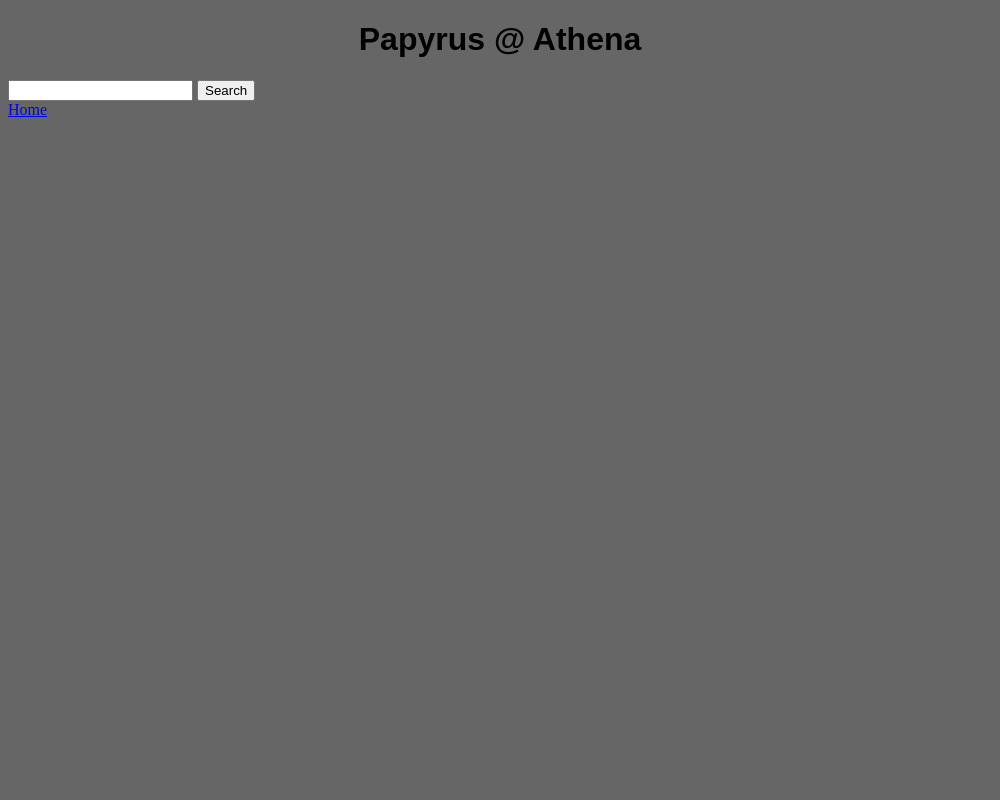
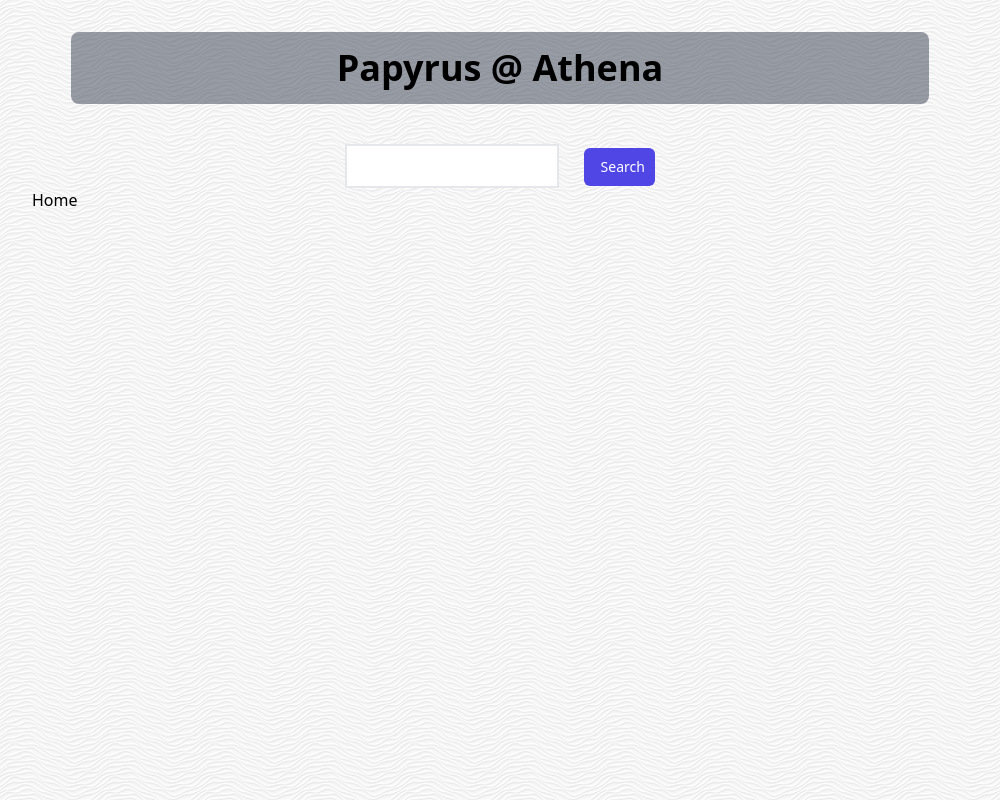
Before and after one commit to nagrampai/papyrus, an Electron app: page src/check-book.html in a window 1000 px wide. Drawn offline with nearby package versions, Linux system fonts and the light colour scheme; files that its build step writes are made by us from their sources; no server answers.

Commit message:
Add tailwind css and some basic styles to check-book

```diff
--- a/main.js
+++ b/main.js
@@ -2,8 +2,8 @@ const { app, BrowserWindow } = require('electron');
 
 const createWindow = () => {
   const win = new BrowserWindow({
-    width: 800,
-    height: 600,
+    width: 1000,
+    height: 700,
     webPreferences: {
       nodeIntegration: true,
       contextIsolation: false,
--- a/package.json
+++ b/package.json
@@ -11,7 +11,8 @@
   "author": "nagesh",
   "license": "MIT",
   "devDependencies": {
-    "electron": "^20.2.0"
+    "electron": "^20.2.0",
+    "tailwindcss": "^3.1.8"
   },
   "dependencies": {
     "mysql": "^2.18.1"
--- a/src/check-book.html
+++ b/src/check-book.html
@@ -2,17 +2,20 @@
 <html>
   <head>
     <meta charset="UTF-8" />
-    <link rel="stylesheet" href="./css/style.css">
+    <link rel="stylesheet" href=".././dist/output.css">
     <title>Papyrus @ Athena</title>
   </head>
-  <body>
-    <h1>Papyrus @ Athena</h1>
-    <form id="book-search-form" action="" target="_top">
-      <input type="search" name="book-id" id="book-id" required >
-      <input type="submit" value="Search">
-    </form>
-    <div id="resultDiv">
-    </div>
+  <body class="p-8">
+
+    <h1 class="text-4xl w-11/12 m-auto bg-gray-700 text-center p-4 rounded-lg bg-opacity-50 font-extrabold mb-10">Papyrus @ Athena</h1>
+    <main class="w-11/12 m-auto">
+      <form id="book-search-form" action="" target="_top" class="text-center">
+        <input type="search" name="book-id" id="book-id" required class="py-2 px-4 border-2 w-3/12" >
+        <input type="submit" value="Search" class="group  w-1/12 justify-center rounded-md border border-transparent bg-indigo-600 py-2 px-4 text-sm font-medium text-white hover:bg-indigo-700 focus:outline-none focus:ring-2 focus:ring-indigo-500 focus:ring-offset-2 ml-5">
+      </form>
+      <div id="resultDiv">
+      </div>
+    </main>
 
     <a href="./index.html"> Home</a>
     <script type="module" src="./js/check-book.js"></script>
--- a/src/css/input.css
+++ b/src/css/input.css
@@ -0,0 +1,7 @@
+@tailwind base;
+@tailwind components;
+@tailwind utilities;
+
+body {
+    background-image: url('.././src/img/white-waves.png');
+}
--- a/src/css/style.css
+++ /dev/null
@@ -1,8 +0,0 @@
-body {
-    background-color: #666666;
-}
-
-h1 {
-    font-family: Arial, Helvetica, sans-serif;
-    text-align: center;
-}
--- a/src/index.html
+++ b/src/index.html
@@ -2,7 +2,7 @@
 <html>
   <head>
     <meta charset="UTF-8" />
-    <link rel="stylesheet" href="./css/style.css">
+    <link rel="stylesheet" href=".././dist/output.css">
     <title>Papyrus @ Athena</title>
   </head>
   <body>
--- /dev/null
+++ b/tailwind.config.js
@@ -0,0 +1,8 @@
+/** @type {import('tailwindcss').Config} */
+module.exports = {
+  content: ["./src/**/*.{html,js}"],
+  theme: {
+    extend: {},
+  },
+  plugins: [],
+}
```
Also changed, not shown: src/img/white-waves.png (added), 1 other file.
